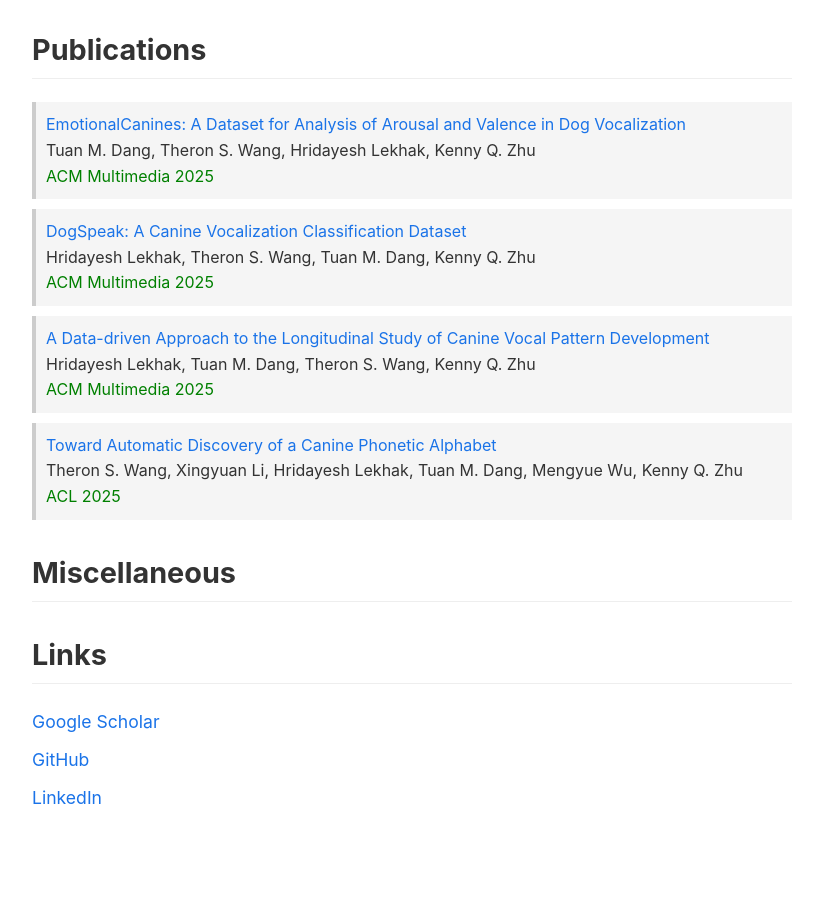
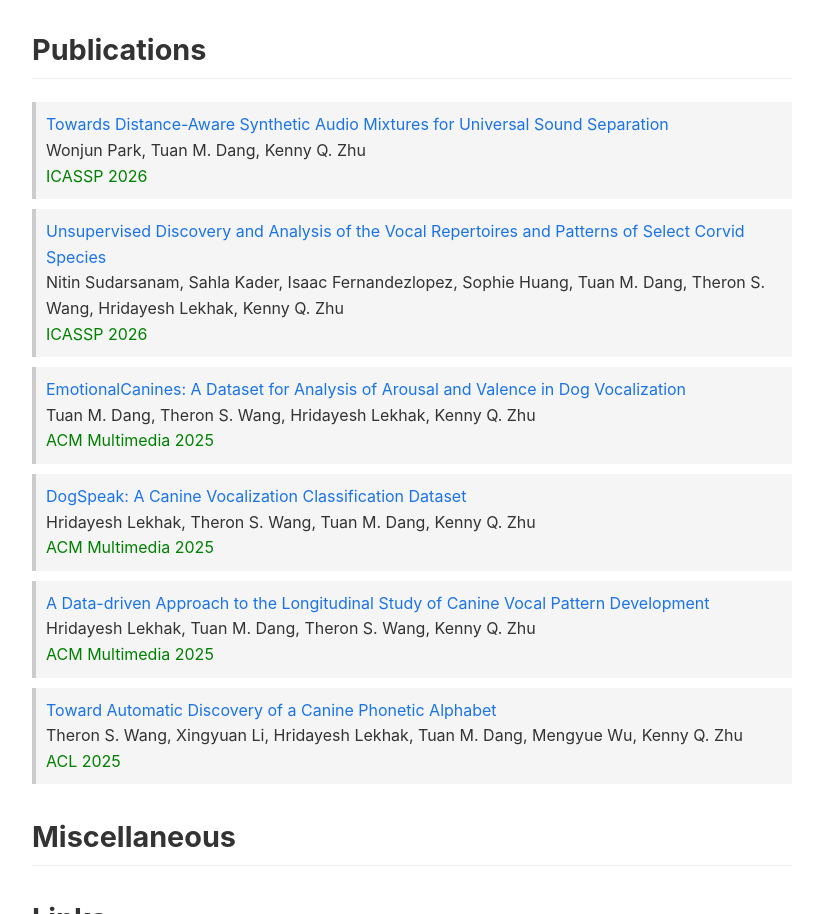
Before and after one commit to tmdang1101/tmdang1101.github.io, a plain HTML site: page index.html in a window 1280 px wide. Shown: the part 917-1831 px from the top of the page, without its empty margins (228-1051 px from the left). Before the commit the page ends 1787 px from the top, so only its background shows below. Drawn offline with Linux system fonts and the light colour scheme.

Commit message:
Add new publications to index.html

```diff
--- a/index.html
+++ b/index.html
@@ -67,6 +67,16 @@
     <section id="publications">
       <h2>Publications</h2>
       <div class="paper">
+        <a href="https://ieeexplore.ieee.org/abstract/document/11464184" target="_blank" rel="noopener">Towards Distance-Aware Synthetic Audio Mixtures for Universal Sound Separation</a><br>
+        <span class="paper-authors">Wonjun Park, Tuan M. Dang, Kenny Q. Zhu</span><br>
+        <span class="paper-conference">ICASSP 2026</span>
+      </div>
+      <div class="paper">
+        <a href="https://ieeexplore.ieee.org/abstract/document/11462057" target="_blank" rel="noopener">Unsupervised Discovery and Analysis of the Vocal Repertoires and Patterns of Select Corvid Species</a><br>
+        <span class="paper-authors">Nitin Sudarsanam, Sahla Kader, Isaac Fernandezlopez, Sophie Huang, Tuan M. Dang, Theron S. Wang, Hridayesh Lekhak, Kenny Q. Zhu</span><br>
+        <span class="paper-conference">ICASSP 2026</span>
+      </div>
+      <div class="paper">
         <a href="https://dl.acm.org/doi/abs/10.1145/3746027.3758286" target="_blank" rel="noopener">EmotionalCanines: A Dataset for Analysis of Arousal and Valence in Dog Vocalization</a><br>
         <span class="paper-authors">Tuan M. Dang, Theron S. Wang, Hridayesh Lekhak, Kenny Q. Zhu</span><br>
         <span class="paper-conference">ACM Multimedia 2025</span>
```
